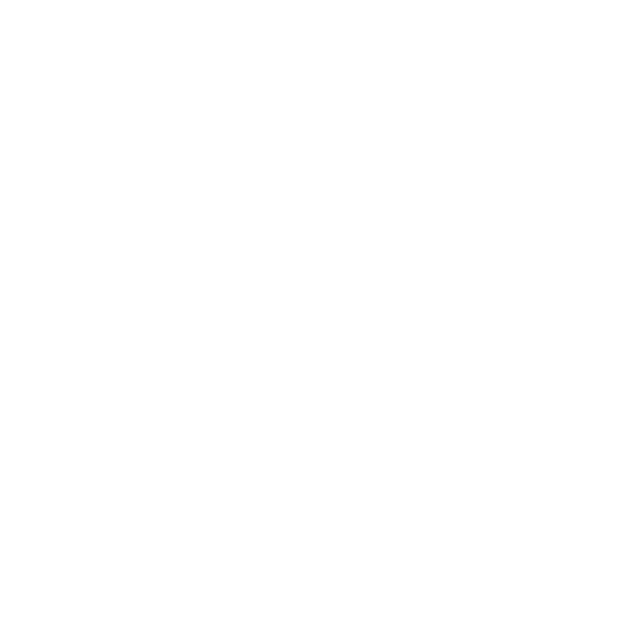
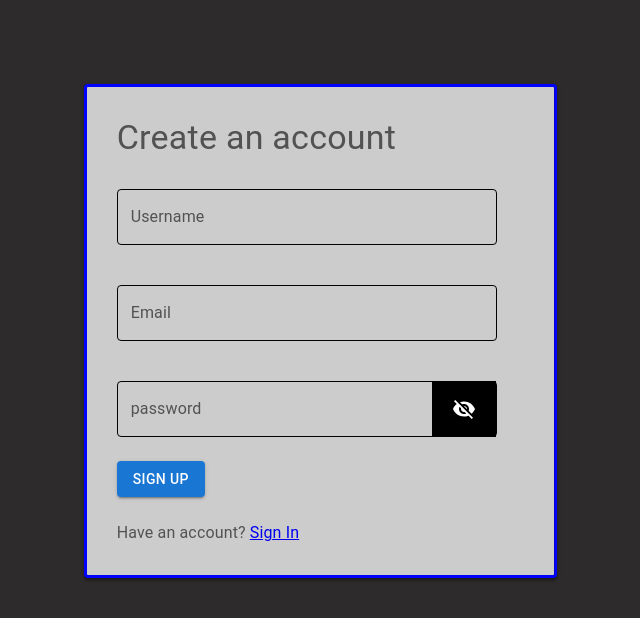
Before and after one commit to brave-chat/brave-chat, a React (Create React App) app: page /signup in a window 1280 px wide. Before the commit this address had no page. Shown: the top 618 px of the page, without its empty margins (315-955 px from the left). Built offline with nearby package versions, Linux system fonts and the light colour scheme.

Commit message:
implement signup form
Signed-off-by: wiseaidev <business@wiseai.dev>

```diff
--- a/src/components/CustomPassword/style.css
+++ b/src/components/CustomPassword/style.css
@@ -6,6 +6,7 @@
   border: 1px solid #000;
   border-radius: 0px;
   background-color: #000;
+  color: #fff;
 }
 
 .div-password-field .toggle-button-password:hover {
--- /dev/null
+++ b/src/components/SignUp/index.js
@@ -0,0 +1,77 @@
+import React, { useState } from "react";
+import { Box } from "@mui/material";
+import TextField from "@mui/material/TextField";
+import Button from "@mui/material/Button";
+import Typography from "@mui/material/Typography";
+import { NavLink } from "react-router-dom";
+import CustomPasswordInput from "../CustomPassword";
+import "../SignIn/style.css";
+
+const SignUp = () => {
+  const [name, setName] = useState("");
+  const [email, setEmail] = useState("");
+  const [password, setPassword] = useState("");
+
+  const onSubmit = () => {
+    // TODO: implement redux submit reducer
+  };
+
+  return (
+    <Box className="auth-wrap">
+      <Box className="auth-card">
+        <Box className="auth-content">
+          <Typography component="div" variant="h4" className="title-root">
+            Create an account
+          </Typography>
+          <form>
+            <Box mb={2}>
+              <TextField
+                label="Username"
+                fullWidth
+                onChange={(event) => setName(event.target.value)}
+                defaultValue={name}
+                margin="normal"
+                variant="outlined"
+                className="text-field-root"
+              />
+            </Box>
+            <Box mb={2}>
+              <TextField
+                label="Email"
+                fullWidth
+                onChange={(event) => setEmail(event.target.value)}
+                defaultValue={email}
+                margin="normal"
+                variant="outlined"
+                className="text-field-root"
+              />
+            </Box>
+
+            <CustomPasswordInput
+              password={password}
+              setPassword={setPassword}
+            />
+
+            <Box
+              display="flex"
+              alignItems="center"
+              justifyContent="space-between"
+              mb={3}
+            >
+              <Button onClick={onSubmit} variant="contained" color="primary">
+                {"Sign Up"}
+              </Button>
+            </Box>
+          </form>
+
+          <Typography className="text-acc">
+            Have an account?
+            <NavLink to="/login">Sign In</NavLink>
+          </Typography>
+        </Box>
+      </Box>
+    </Box>
+  );
+};
+
+export default SignUp;
--- a/src/index.js
+++ b/src/index.js
@@ -2,6 +2,7 @@
 import ReactDOM from "react-dom/client";
 import App from "./App";
 import { BrowserRouter } from "react-router-dom";
+import "./style.css"
 
 const root = ReactDOM.createRoot(document.getElementById("root"));
 root.render(
--- /dev/null
+++ b/src/pages/Register/index.js
@@ -0,0 +1,6 @@
+import React from "react";
+import SignUp from "../../components/SignUp";
+
+const Register = () => <SignUp />;
+
+export default Register;
--- a/src/routes/index.js
+++ b/src/routes/index.js
@@ -2,6 +2,7 @@
 import { Routes, Route } from "react-router-dom";
 import PageLoader from "../components/PageLoader";
 import Login from "../pages/Login";
+import Register from "../pages/Register";
 
 const AppRoutes = () => {
   // TODO: implement redirect to chat if user if signed in
@@ -19,6 +20,15 @@
               </div>
             }
           ></Route>
+          <Route
+            path="/signup"
+            element={
+              <div className="signup">
+                {<Register />}
+                {/*lazy(() => import('../pages/Register'))*/}
+              </div>
+            }
+          ></Route>
         </Routes>
       </Suspense>
     </>
--- /dev/null
+++ b/src/style.css
@@ -0,0 +1,14 @@
+body {
+  background-color: #2d2b2b;
+}
+
+#root {
+  position: absolute;
+  display: fixed;
+  background-color: #2d2b2b;
+  top: 0px;
+  left: 0px;
+  width: 100%;
+  height: 100%;
+  overflow: hidden;
+}
```
